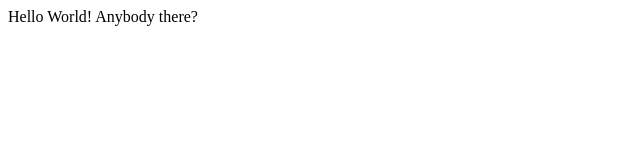
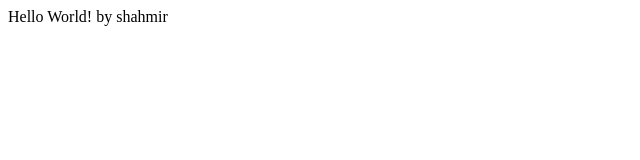
Before and after one commit to shahmir92/bootcamp2020_helloworld.html, a plain HTML site: page index.html in a window 1280 px wide. Shown: the full height of the page, 0-640 px from the left. Drawn offline with Linux system fonts and the light colour scheme.

Commit message:
changed a little again

```diff
--- a/index.html
+++ b/index.html
@@ -1,5 +1,5 @@
 <html>
     <body>
-     Hello World! Anybody there?
+     Hello World! by shahmir
     </body>
 </html>
```
